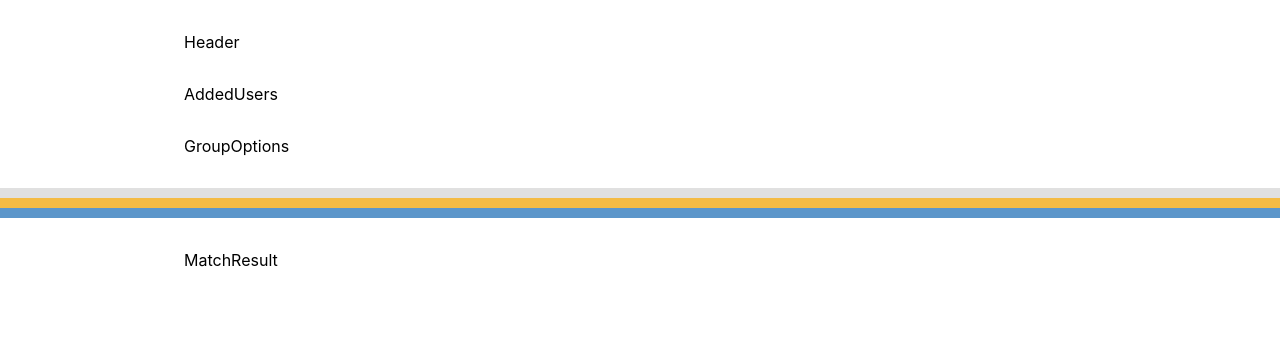
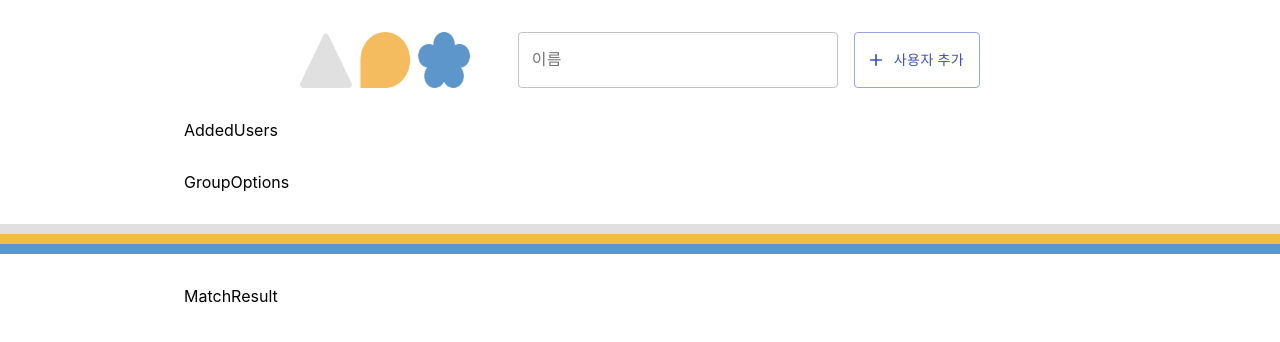
Before and after one commit to hubiwibe/sooldamhwa-fullstack-frontend, a React (Create React App) app: page / in a window 1280 px wide. Shown: the top 342 px of the page. Built offline with nearby package versions, Linux system fonts and the light colour scheme.

Commit message:
💄 Add header

```diff
--- a/src/components/Header.tsx
+++ b/src/components/Header.tsx
@@ -1,7 +1,23 @@
+import { Box, Button, TextField } from '@material-ui/core';
+import { Add } from '@material-ui/icons';
 import React, { memo } from 'react';
 
-const Header = memo(() => {
-  return <div>Header</div>;
+const Header: React.FC = memo(() => {
+  return (
+    <Box display='flex' justifyContent='center' maxHeight='56px'>
+      <img src='/logo.png' alt='로고' width='170px' />
+      <Box m={3} />
+      <TextField
+        style={{ minWidth: '320px' }}
+        label='이름'
+        variant='outlined'
+      />
+      <Box m={1} />
+      <Button variant='outlined' color='primary' startIcon={<Add />}>
+        사용자 추가
+      </Button>
+    </Box>
+  );
 });
 
 export default Header;
```
Also changed, not shown: public/logo.png (added).
